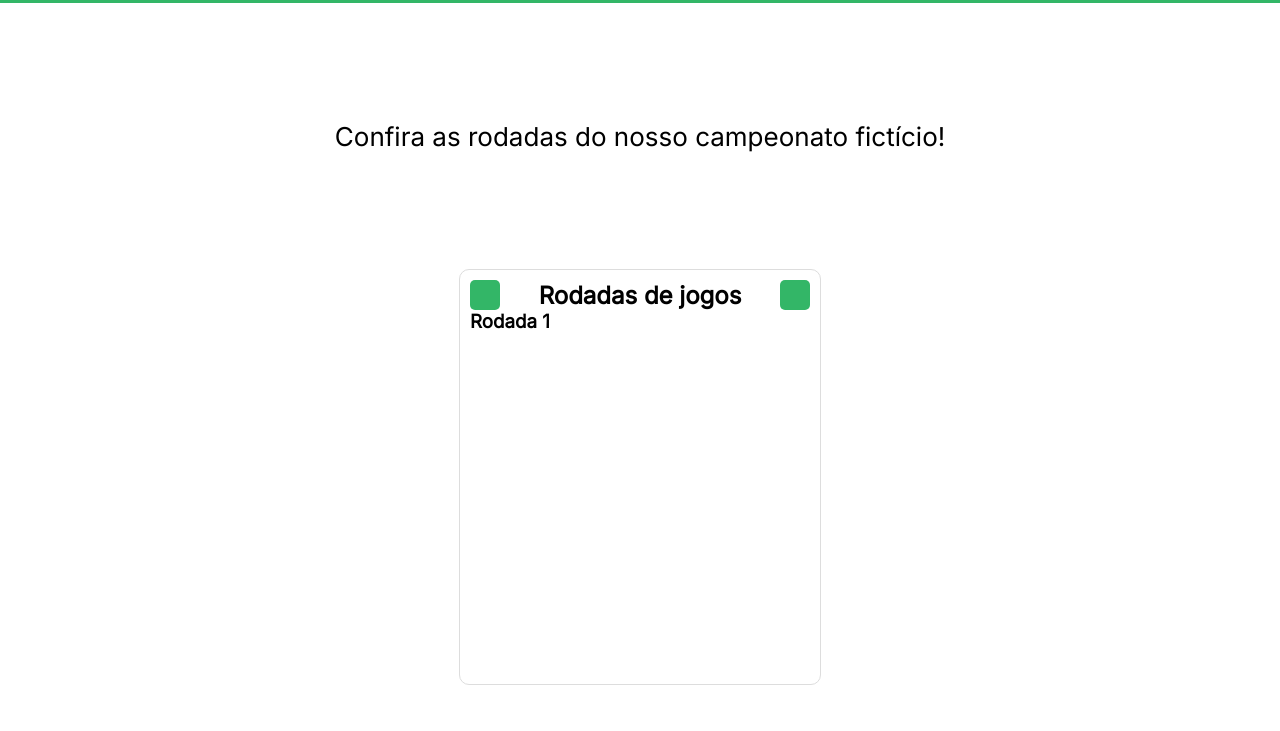
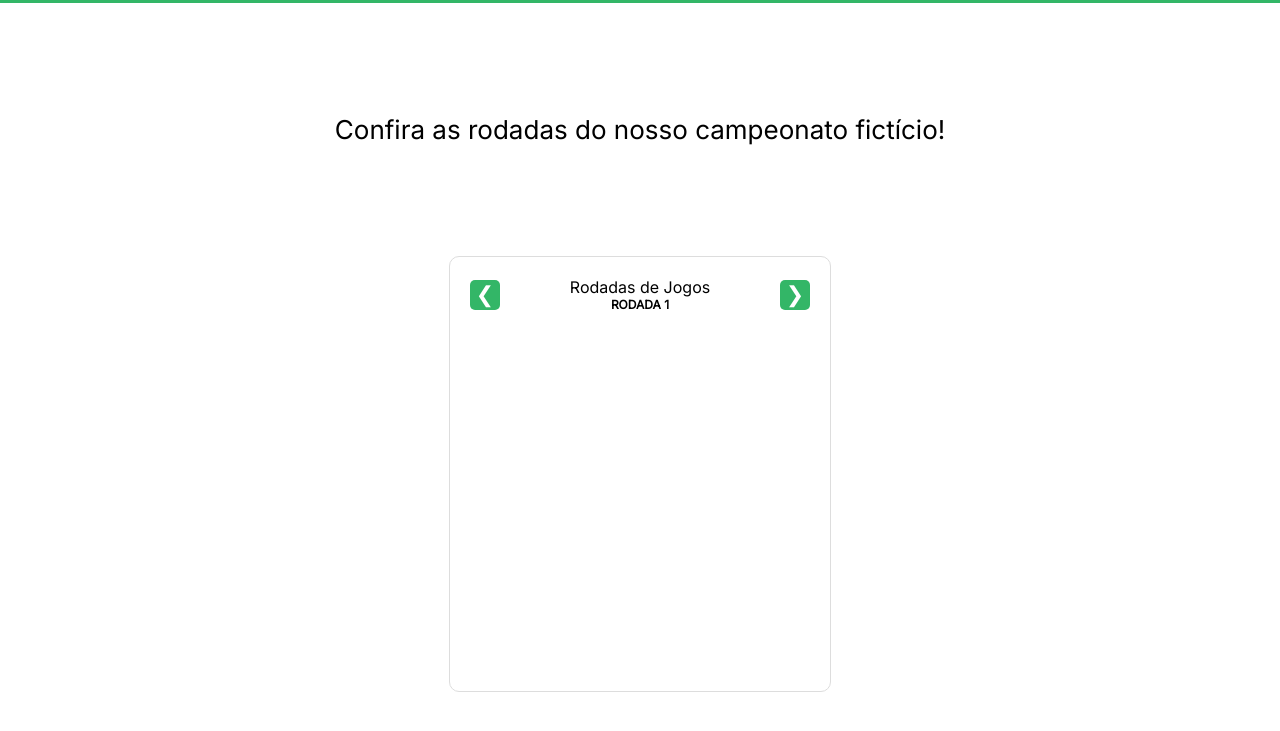
Before and after one commit to paulofreyyy/SEVN, a plain HTML site: page index.html in a window 1280 px wide. Shown: the part 73-804 px from the top of the page. Drawn offline with Linux system fonts and the light colour scheme.

Commit message:
feat: section matches header finished

```diff
--- a/index.html
+++ b/index.html
@@ -21,12 +21,15 @@
 
         <section>
             <div class="sectionHeader">
-                <button id="prevRound"> </button>
-                <h2>Rodadas de jogos</h2>
-                <button id="nextRound"> </button>
-            </div>
+                <button id="prevRound">&#x276E;</button>
 
-            <h3>Rodada 1</h3>
+                <div class="roundTitle">
+                    <p>Rodadas de Jogos</p>
+                    <p>RODADA 1</p>
+                </div>
+
+                <button id="nextRound">&#x276F;</button>
+                </div>
             <div class="matches" id="matches"></div>
         </section>
     </main>
--- a/styles/style.css
+++ b/styles/style.css
@@ -47,7 +47,7 @@ main section {
     height: 394px;
     border-radius: 10px;
     border: 1px solid #DDDDDD;
-    padding: 10px;
+    padding: 20px;
 }
 
 .sectionHeader {
@@ -59,9 +59,26 @@ main section {
 .sectionHeader button {
     background-color: #33B667;
     border-radius: 5px;
+    text-align: center;
     width: 30px;
     height: 30px;
+    font-size: 22px;
     border: none;
     color: #FFFFFF;
     cursor: pointer;
+    line-height: 1px;
+    }
+
+    .roundTitle {
+        text-align: center;
+    }
+
+    .roundTitle p {
+        font-weight: 400;
+        font-size: 16px;
+    }
+
+    .roundTitle p:nth-child(2) {
+        font-weight: 700;
+        font-size: 12px;
 }
```
